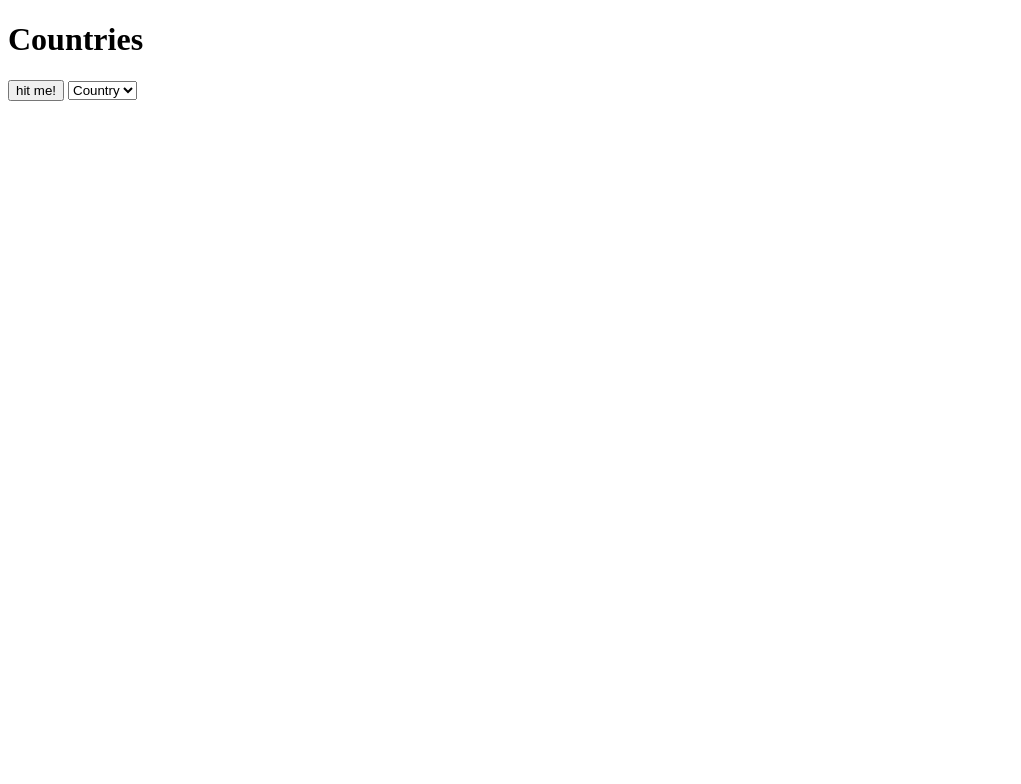
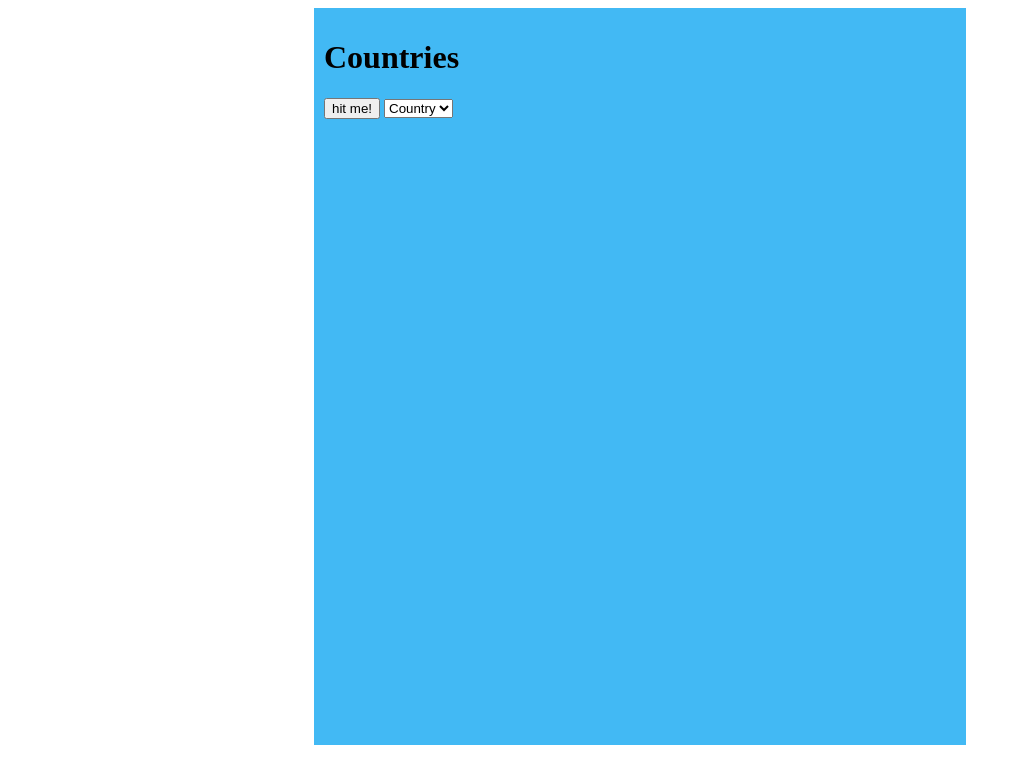
Before and after one commit to yannyren/week_23_day_3_homework, a website: page index.html in a window 1280 px wide. Shown: the whole page, without its empty margins (0-1021 px from the left). Drawn offline with Linux system fonts and the light colour scheme; some packages are replaced by stand-ins of ours.

Commit message:
css added

```diff
--- a/index.html
+++ b/index.html
@@ -7,6 +7,9 @@
   <script src="index.js"></script>
 </head>
 <body>
+  <div id="bodywrapper">
+
+
     <h1>Countries</h1>
     <button type="button" name="button" id="button">hit me!</button>
     <select class="select" name="">
@@ -17,6 +20,6 @@
     <div id="map">
 
     </div>
-
+  </div>
 </body>
 </html>
--- a/public/styles.css
+++ b/public/styles.css
@@ -1,4 +1,12 @@
 #map{
-  height: 500px;
-  width:500px;
+  height: 600px;
+  width:600px;
+  margin: auto;
 }
+
+#bodywrapper {
+      margin: auto;
+      width: 50%;
+      padding: 10px;
+      background-color: #42b9f4;
+}
```
Lines whose indentation alone changed are shown as unchanged.
